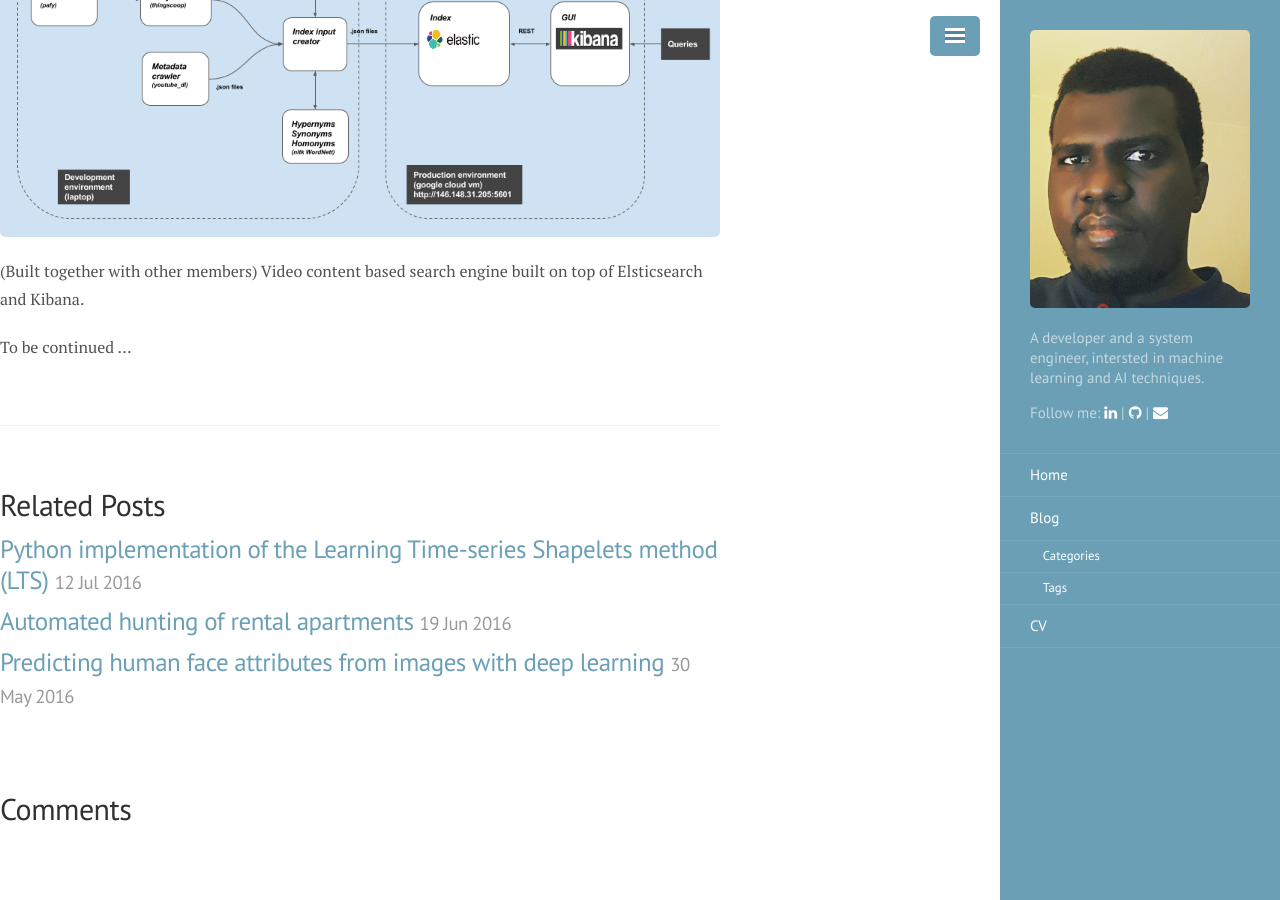
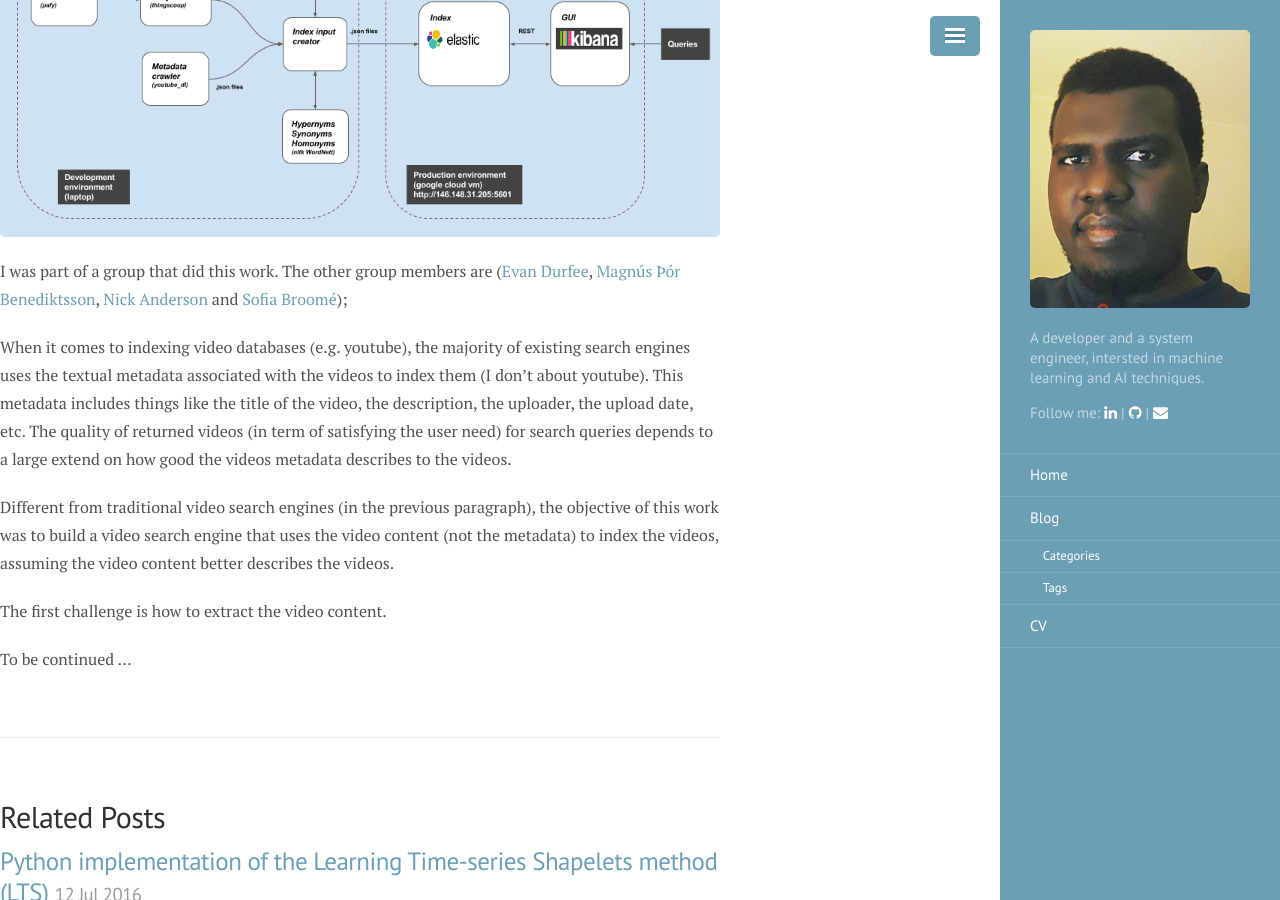
Before and after one commit to mohaseeb/mohaseeb.github.io, a Jekyll site: the page built from _posts/2014-04-30-vidoe-search.md, in a window 1280 px wide and 900 px high, scrolled down 432 px. Built offline with Jekyll 4.4.1, drawn with Linux system fonts in a browser that asks for light colours; nearby versions of some CDN libraries; comment, search, counter and statistics services are not loaded.

Commit message:
updating posts

```diff
--- a/_posts/2014-04-30-vidoe-search.md
+++ b/_posts/2014-04-30-vidoe-search.md
@@ -6,6 +6,12 @@ category: search
 tags: [elasticsearch, kibana]
 ---
 ![video_search]({{ site.baseurl }}/public/posts_imgs/video_search.png)
-(Built together with other members) Video content based search engine built on top of Elsticsearch and Kibana.
+I was part of a group that did this work. The other group members are ([Evan Durfee](durfee@kth.se), [Magnús Þór Benediktsson](bened@kth.se), [Nick Anderson](nanderso@kth.se) and [Sofia Broomé](sbroome@kth.se));
+
+When it comes to indexing video databases (e.g. youtube), the majority of existing search engines uses the textual metadata associated with the videos to index them (I don't about youtube). This metadata includes things like the title of the video, the description, the uploader, the upload date, etc. The quality of returned videos (in term of satisfying the user need) for search queries depends to a large extend on how good the videos metadata describes to the videos.
+
+Different from traditional video search engines (in the previous paragraph), the objective of this work was to build a video search engine that uses the video content (not the metadata) to index the videos, assuming the video content better describes the videos.
+
+The first challenge is how to extract the video content.
 
 To be continued ...
```
Also changed, not shown: _posts/2016-07-12-shaplets-python.md (+2 -2 lines).
